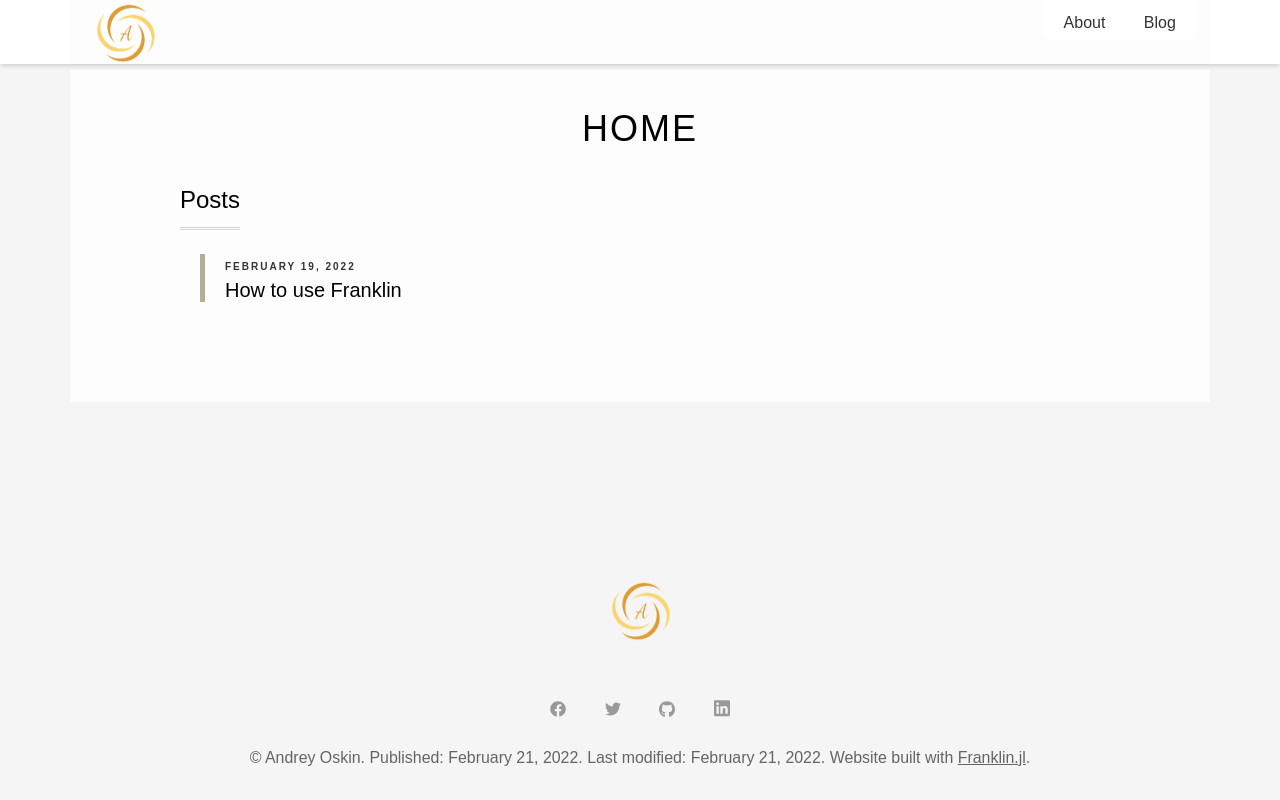
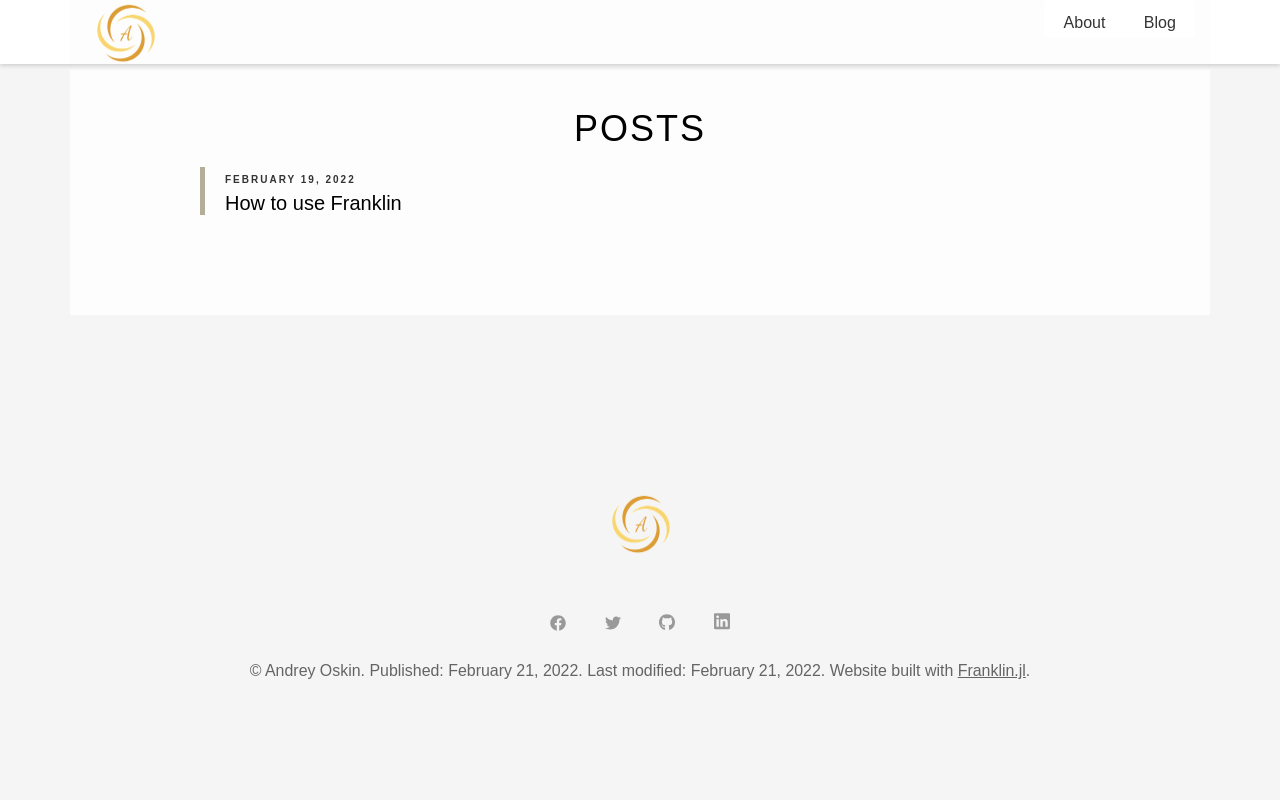
Before and after one commit to Arkoniak/arkblog, a plain HTML site: page index.html in a window 1280 px wide. Drawn offline with Linux system fonts and the light colour scheme.

Commit message:
Deploying to gh-pages from  @ bb16ccd9ff1ee0207329402bbfc614658b3f3917 🚀

```diff
--- a/index.html
+++ b/index.html
@@ -2,7 +2,7 @@
 <html lang="en">
 <head>
   <meta charset="UTF-8">
-  <title>Home</title>
+  <title>Posts</title>
 
   <!-- mobile responsive meta -->
   <meta name="viewport" content="width=device-width, initial-scale=1, maximum-scale=5">
@@ -22,7 +22,7 @@
   <link rel="alternate" type="application/rss+xml" href="/posts/index.xml" title="RSS Feed for Andrey Oskin blog">
 
 
-  <meta property="og:title" content="Home" >
+  <meta property="og:title" content="Posts" >
 
   <meta property="og:type" content="article">
   <meta property="og:url" content="https://blog.arkoniak.com/index.html">
@@ -42,7 +42,7 @@
   <meta property="profile:first_name" content="Andrey">
   <meta property="profile:last_name" content="Oskin">
 
-  <meta name="twitter:title" content="Home" />
+  <meta name="twitter:title" content="Posts" />
   <meta name="twitter:card" content="summary" />
   <meta name="twitter:creator" content="@AndrejOskin"/>
 </head>
@@ -89,7 +89,7 @@
             <!-- {{ end }} -->
 
                 <h1 class="my-3">
-                    <a class="post-title" href="https://blog.arkoniak.com/">Home</a>
+                    <a class="post-title" href="https://blog.arkoniak.com/">Posts</a>
                 </h1>
 
 
@@ -103,7 +103,6 @@
 
 <!-- Content appended here -->
 <div class="franklin-content">
-<h1 id="posts"><a href="#posts" class="header-anchor">Posts</a></h1>
 <ul class="posts-list nobull">
 <li>
 <span class="post-meta">February 19, 2022</span>
--- a/index.xml
+++ b/index.xml
@@ -213,7 +213,6 @@
 
   <content:encoded>
     <![CDATA[
-<h1 id="posts">Posts</h1>
 <ul class="posts-list nobull">
 <li>
 <span class="post-meta">February 19, 2022</span>
```
Also changed, not shown: posts/index.html (+0 -1 lines).
